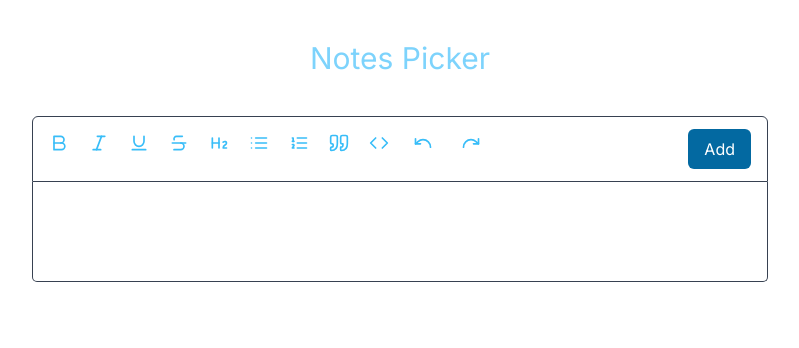
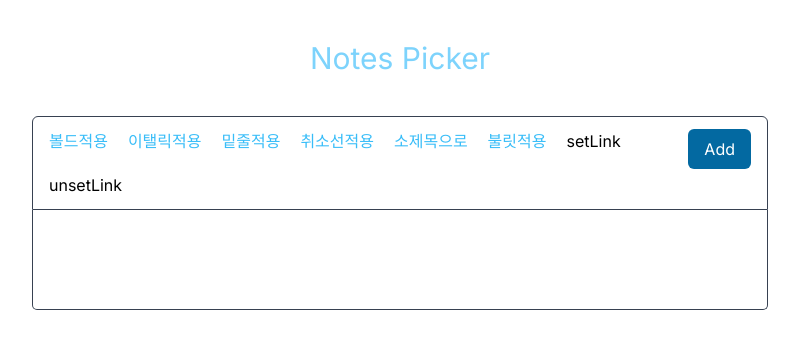
Before and after one commit to 1nno-vator/tiptab-techreview, a Next.js app: page / in a window 1280 px wide. Shown: the top 348 px of the page, without its empty margins (240-1039 px from the left). Built offline with nearby package versions, Linux system fonts and the light colour scheme.

Commit message:
feat: 기본 기능 테스트

```diff
--- a/app/globals.css
+++ b/app/globals.css
@@ -45,7 +45,6 @@
 .ProseMirror pre {
   background: #0d0d0d;
   color: #fff;
-  font-family: 'JetBrainsMono', monospace;
   padding: 0.75rem 1rem;
   border-radius: 0.5rem;
 }
@@ -67,6 +66,10 @@
   margin: 2rem 0;
 }
 
-.heading3 {
-  font-size: 15px;
+h2 {
+  font-size: 24px;
 }
+
+a {
+  color: #68cef8;
+}
--- a/components/Tiptap.tsx
+++ b/components/Tiptap.tsx
@@ -4,17 +4,22 @@ import { useEditor, EditorContent } from "@tiptap/react";
 import StarterKit from "@tiptap/starter-kit";
 import Toolbar from "./Toolbar";
 import Underline from "@tiptap/extension-underline";
+import Link from "@tiptap/extension-link";
 
 const Tiptap = ({ onChange, content }: any) => {
   const handleChange = (newContent: string) => {
     onChange(newContent);
   };
   const editor = useEditor({
-    extensions: [StarterKit, Underline],
+    extensions: [StarterKit, Underline, Link.configure({
+      openOnClick: false,
+      autolink: true,
+    }),
+    ],
     editorProps: {
       attributes: {
         class:
-          "flex flex-col px-4 py-3 justify-start border-b border-r border-l border-gray-700 text-gray-900 w-full gap-3 font-medium text-[16px] pt-4 rounded-bl-md rounded-br-md outline-none",
+          "flex flex-col px-4 py-3 border-b border-r border-l border-gray-700 text-gray-900 pt-4 rounded-bl-md rounded-br-md outline-none",
       },
     },
     onUpdate: ({ editor }) => {
@@ -25,7 +30,7 @@ const Tiptap = ({ onChange, content }: any) => {
   return (
     <div className="w-full px-4">
       <Toolbar editor={editor} content={content}/>
-      <EditorContent style={{ whiteSpace: "pre-line" }} editor={editor} />
+      <EditorContent style={{  }} editor={editor} />
     </div>
   );
 };
--- a/components/Toolbar.tsx
+++ b/components/Toolbar.tsx
@@ -1,6 +1,6 @@
 "use client";
 
-import React from "react";
+import React, { useCallback } from "react";
 import { type Editor } from "@tiptap/react";
 import {
   Bold,
@@ -22,6 +22,29 @@ type Props = {
 };
 
 const Toolbar = ({ editor, content }: Props) => {
+
+  const setLink = useCallback(() => {
+    const previousUrl = editor?.getAttributes('link').href
+    const url = window.prompt('URL', previousUrl)
+
+    // cancelled
+    if (url === null) {
+      return
+    }
+
+    // empty
+    if (url === '') {
+      editor?.chain().focus().extendMarkRange('link').unsetLink()
+        .run()
+
+      return
+    }
+
+    // update link
+    editor?.chain().focus().extendMarkRange('link').setLink({ href: url })
+      .run()
+  }, [editor])
+
   if (!editor) {
     return null;
   }
@@ -42,7 +65,8 @@ const Toolbar = ({ editor, content }: Props) => {
               : "text-sky-400"
           }
         >
-          <Bold className="w-5 h-5" />
+          {/* <Bold className="w-5 h-5" /> */}
+          {editor.isActive("bold") ? '볼드해제' : '볼드적용'}
         </button>
         <button
           onClick={(e) => {
@@ -55,7 +79,8 @@ const Toolbar = ({ editor, content }: Props) => {
               : "text-sky-400"
           }
         >
-          <Italic className="w-5 h-5" />
+          {/* <Italic className="w-5 h-5" /> */}
+          {editor.isActive("italic") ? '이탤릭해제' : '이탤릭적용'}
         </button>
         <button
           onClick={(e) => {
@@ -68,7 +93,8 @@ const Toolbar = ({ editor, content }: Props) => {
               : "text-sky-400"
           }
         >
-          <Underline className="w-5 h-5" />
+          {/* <Underline className="w-5 h-5" /> */}
+          {editor.isActive("underline") ? '밑줄해제' : '밑줄적용'}
         </button>
         <button
           onClick={(e) => {
@@ -81,7 +107,7 @@ const Toolbar = ({ editor, content }: Props) => {
               : "text-sky-400"
           }
         >
-          <Strikethrough className="w-5 h-5" />
+          {editor.isActive("strike") ? '취소선' : '취소선적용'}
         </button>
         <button
           onClick={(e) => {
@@ -94,7 +120,8 @@ const Toolbar = ({ editor, content }: Props) => {
               : "text-sky-400"
           }
         >
-          <Heading2 className="w-5 h-5" />
+          {/* <Heading2 className="w-5 h-5" /> */}
+          {editor.isActive("heading", { level: 2 }) ? '본문으로' : '소제목으로'}
         </button>
 
         <button
@@ -108,9 +135,39 @@ const Toolbar = ({ editor, content }: Props) => {
               : "text-sky-400"
           }
         >
-          <List className="w-5 h-5" />
+          {/* <List className="w-5 h-5" /> */}
+          {editor.isActive("bulletList") ? '불릿해제' : '불릿적용'}
         </button>
+
+      <button onClick={setLink} className={editor.isActive('link') ? 'is-active' : ''}>
+        setLink
+      </button>
+      <button
+        onClick={() => editor.chain().focus().unsetLink().run()}
+        disabled={!editor.isActive('link')}
+      >
+        unsetLink
+      </button>
+
+      </div>
+
         <button
+          type="submit"
+          className="px-4 bg-sky-700 text-white py-2 rounded-md"
+          disabled={!content}
+        >
+          Add
+        </button>
+
+    </div>
+  );
+};
+
+export default Toolbar;
+
+
+const UNUSED = `
+<button
           onClick={(e) => {
             e.preventDefault();
             editor.chain().focus().toggleOrderedList().run();
@@ -142,7 +199,7 @@ const Toolbar = ({ editor, content }: Props) => {
             editor.chain().focus().setCode().run();
           }}
           className={
-            editor.isActive("code")
+            editor.isActive("codeblock")
               ? "bg-sky-700 text-white p-2 rounded-lg"
               : "text-sky-400"
           }
@@ -175,18 +232,4 @@ const Toolbar = ({ editor, content }: Props) => {
         >
           <Redo className="w-5 h-5" />
         </button>
-      </div>
-
-        <button
-          type="submit"
-          className="px-4 bg-sky-700 text-white py-2 rounded-md"
-          disabled={!content}
-        >
-          Add
-        </button>
-
-    </div>
-  );
-};
-
-export default Toolbar;
+        `
--- a/package.json
+++ b/package.json
@@ -9,6 +9,7 @@
     "lint": "next lint"
   },
   "dependencies": {
+    "@tiptap/extension-link": "^2.2.4",
     "@tiptap/extension-underline": "^2.2.4",
     "@tiptap/pm": "^2.2.4",
     "@tiptap/react": "^2.2.4",
```
Also changed, not shown: 1 other file (tests, documents, lock files or other folders).
